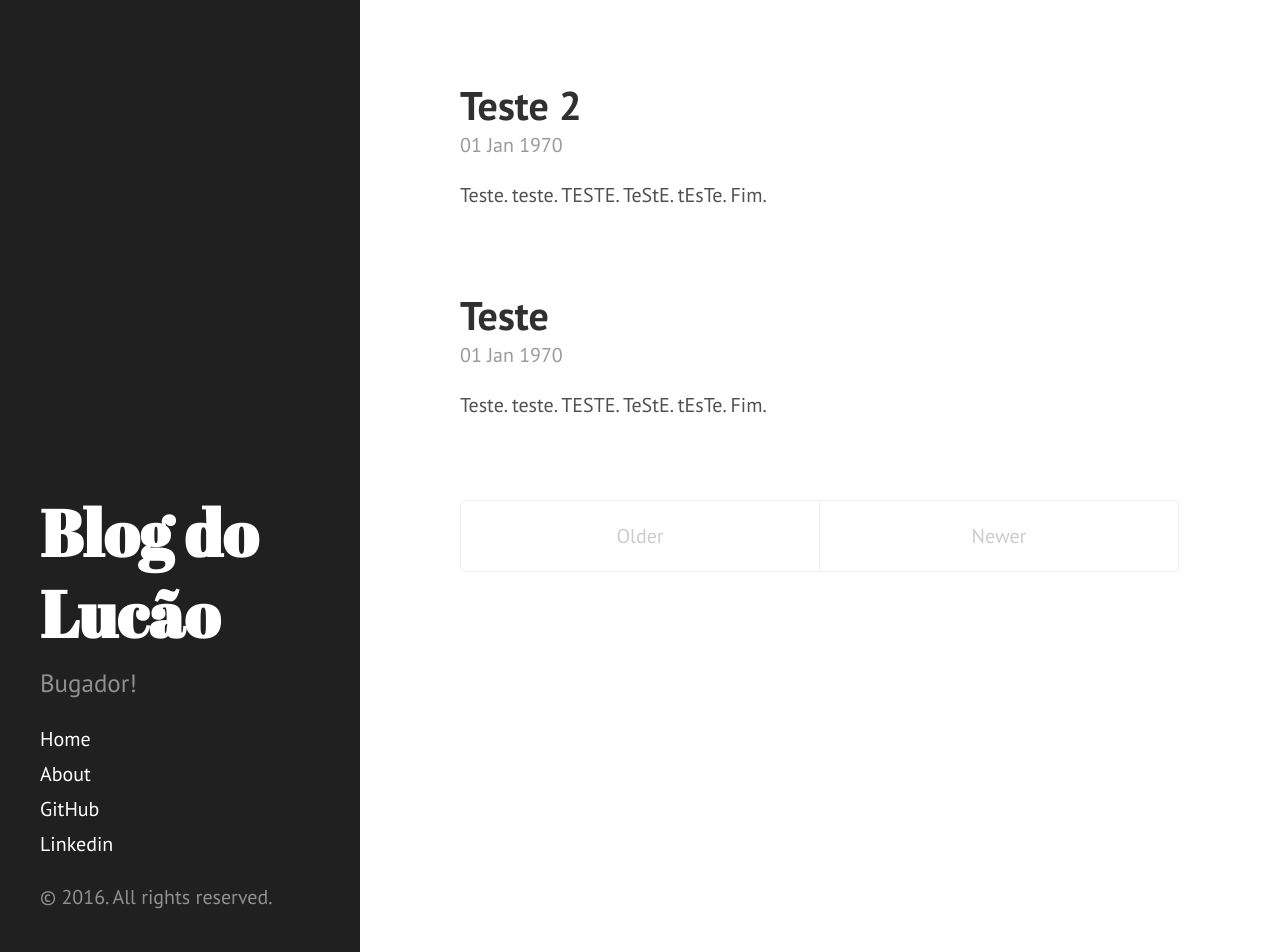
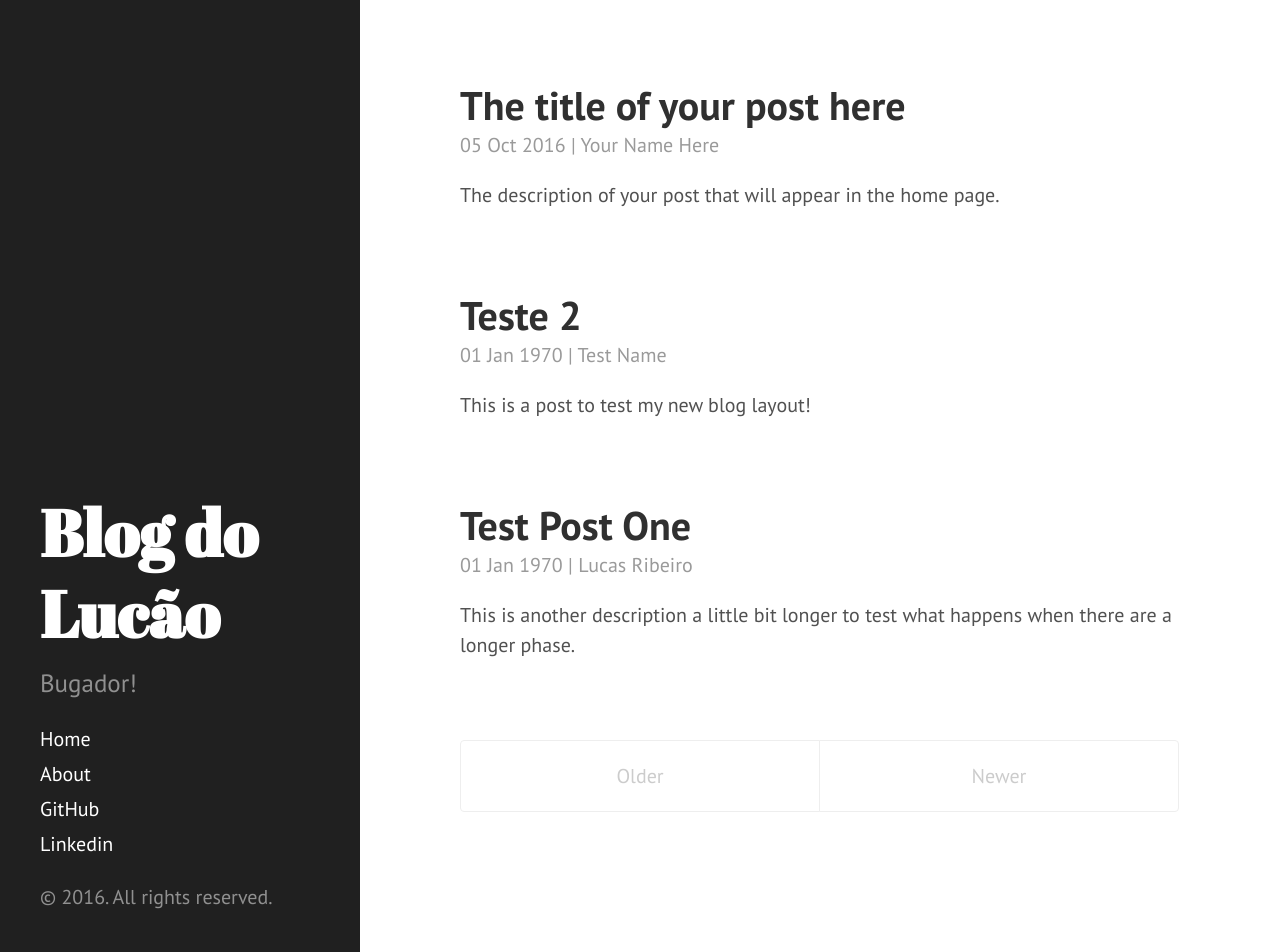
Before and after one commit to lucrib/blog, a Jekyll site: the page built from index.html, in a window 1280 px wide and 952 px high. Built offline with Jekyll 4.4.1, drawn with Linux system fonts in a browser that asks for light colours; the list of posts is cut into pages by our own code.

Commit message:
Add new data to posts
Add the post authro name
Change the home page to show post description

```diff
--- a/_posts/1970-01-01-teste.md
+++ b/_posts/1970-01-01-teste.md
@@ -1,8 +1,10 @@
 ---
 layout: post
-title: Teste
+title: Test Post One
+author: Lucas Ribeiro
+brief: This is another description a little bit longer to test what happens when there are a longer phase.
 encoding: utf-8
 comments: true
 ---
 
-Teste. teste. TESTE. TeStE. tEsTe. Fim.
+Test. test. TEST. TeSt. tEsT. End.
--- a/_posts/1970-01-01-teste0.md
+++ b/_posts/1970-01-01-teste0.md
@@ -1,8 +1,10 @@
 ---
 layout: post
 title: Teste 2
+author: Test Name
+brief: This is a post to test my new blog layout!
 encoding: utf-8
 comments: true
 ---
 
-Teste. teste. TESTE. TeStE. tEsTe. Fim.
+Test. test. TEST. TeSt. tEsT. End.
--- /dev/null
+++ b/_posts/2016-10-05-model.md
@@ -0,0 +1,9 @@
+---
+layout: post
+title: The title of your post here
+author: Your Name Here
+brief: The description of your post that will appear in the home page.
+comments: true # Habilita comentários para o post.
+---
+
+Test. test. TEST. TeSt. tEsT. End.
--- a/index.html
+++ b/index.html
@@ -11,10 +11,8 @@ title: Home
         {{ post.title }}
       </a>
     </h1>
-
-    <span class="post-date">{{ post.date | date_to_string }}</span>
-
-    {{ post.content }}
+    <span class="post-date">{{ post.date | date_to_string }} | {{ post.author }}</span>
+    {{ post.brief }}
   </div>
   {% endfor %}
 </div>
```
